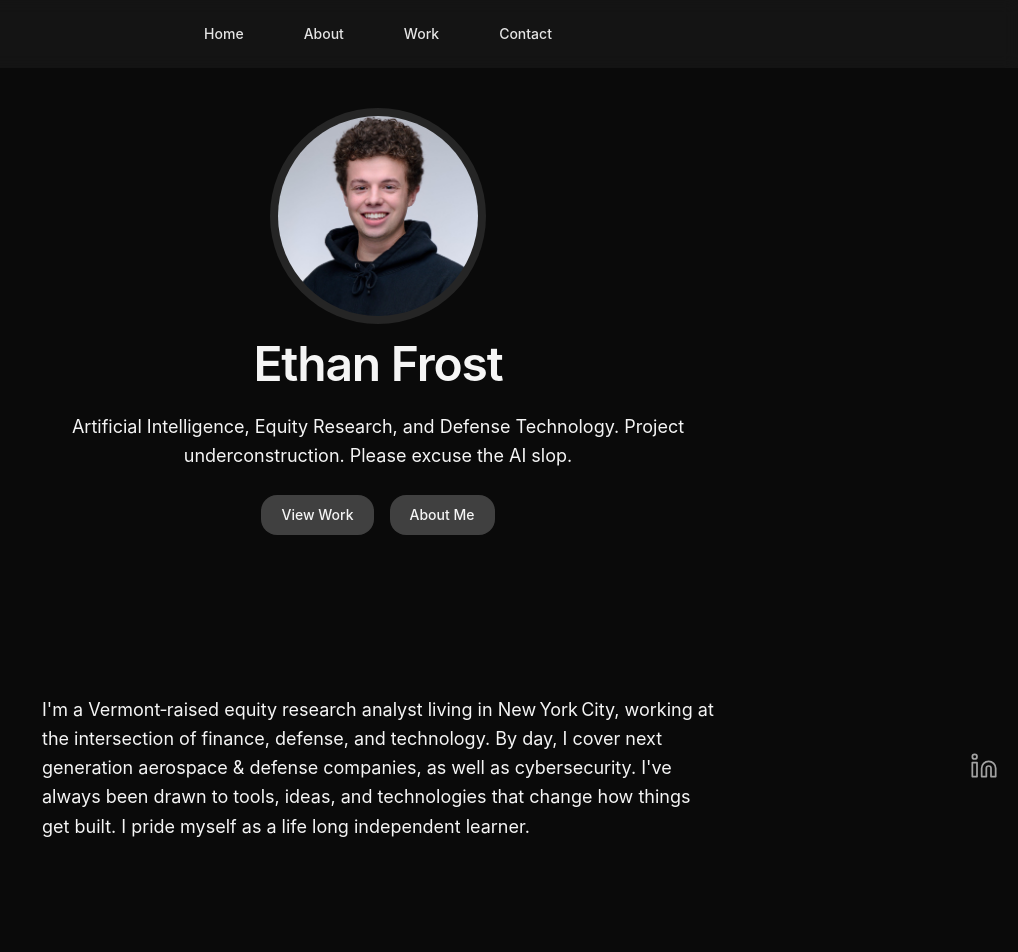
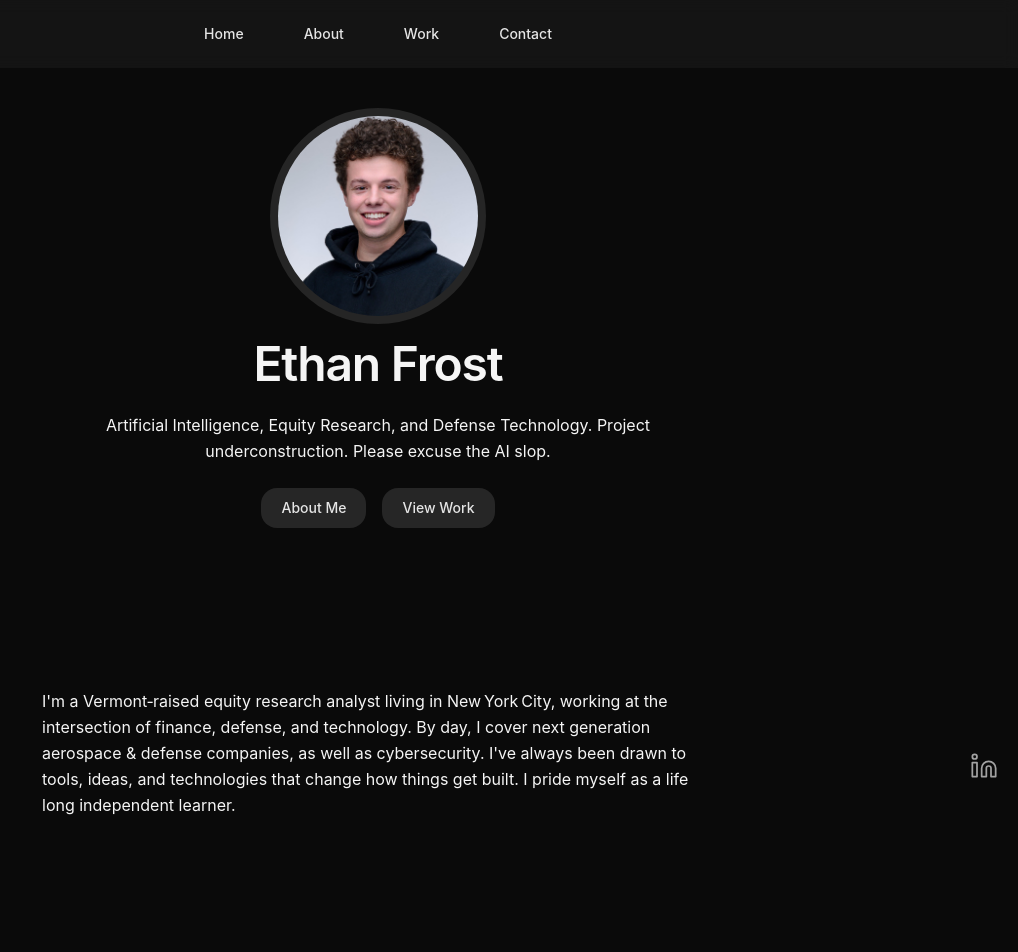
Before and after one commit to ethan-frost-xyz/personal-site, a Next.js app: page / in a window 1280 px wide. Shown: the top 952 px of the page, without its empty margins (262-1280 px from the left). Built offline with nearby package versions, Linux system fonts and the light colour scheme.

Commit message:
new button primitives

```diff
--- a/src/app/page.tsx
+++ b/src/app/page.tsx
@@ -2,9 +2,8 @@ import headshot from '../components/headshot.jpeg';
 import Link from 'next/link';
 import Image from 'next/image';
 import type { Metadata } from 'next';
-import Button from '../components/ui/button';
-import Card from '../components/ui/card';
-import { Section, H2, P } from "../components/primitives"
+import Card from '@/components/ui/card';
+import { Section, H2, P, Button } from "../components/primitives"
 
 export const metadata: Metadata = {
   title: 'Home – Ethan Frost',
@@ -34,12 +33,12 @@ export default function Home() {
           </P>
           {/* ---------------- Navigation Buttons ---------------- */}
           <div className="flex gap-4">
-            <Link href="/work">
-              <Button>View Work</Button>
-            </Link>
-            <Link href="/about">
-              <Button>About Me</Button>
-            </Link>
+            <Button asChild variant="secondary">
+              <Link href="/about">About Me</Link>
+            </Button>
+            <Button asChild variant="secondary">
+              <Link href="/work">View Work</Link>
+            </Button>
           </div>
         </section>
         {/* ---------------- Introduction ---------------- */}
--- a/src/components/primitives.tsx
+++ b/src/components/primitives.tsx
@@ -1,58 +1,108 @@
 "use client";
 
-// Generic layout & typography primitives
-// One file keeps the footprint small and easy to import.
+// Layout, typography, and CTA primitives — all in one lightweight file.
+// Any future pages can import { Section, H2, P, Button, buttonVariants } for instant consistency.
 
+import * as React from "react";
+import { cva, type VariantProps } from "class-variance-authority";
 import { cn } from "@/lib/utils";
-import type { HTMLAttributes, ReactNode } from "react";
+import type { HTMLAttributes } from "react";
 
 /* -------------------------------------------------------------------------- */
-/*                                  Section                                   */
+/*                                   Section                                  */
 /* -------------------------------------------------------------------------- */
 
-/**
- * Consistent max‑width container with sane horizontal & vertical padding.
- * You can override padding/margins by passing `className`.
- */
-interface SectionProps extends React.HTMLAttributes<HTMLElement> {
+export interface SectionProps extends React.HTMLAttributes<HTMLElement> {
   id?: string;
 }
 
 export function Section({ id, className, children, ...props }: SectionProps) {
   return (
-    <section id={id} className={cn("mx-auto max-w-screen-xl px-6 py-16", className)} {...props}>
+    <section
+      id={id}
+      className={cn("mx-auto w-full max-w-screen-xl px-6 py-16", className)}
+      {...props}
+    >
       {children}
     </section>
   );
 }
 
 /* -------------------------------------------------------------------------- */
-/*                                 Typography                                 */
+/*                                  Typography                                */
 /* -------------------------------------------------------------------------- */
 
-interface H2Props extends React.HTMLAttributes<HTMLHeadingElement> {}
-
-export function H2({ className, children, ...props }: H2Props) {
+export function H2({ className, ...p }: HTMLAttributes<HTMLHeadingElement>) {
   return (
-    <h2 className={cn("text-2xl font-semibold", className)} {...props}>
-      {children}
-    </h2>
+    <h2
+      {...p}
+      className={cn("text-2xl font-semibold tracking-tight", className)}
+    />
   );
 }
 
-interface PProps extends React.HTMLAttributes<HTMLParagraphElement> {}
-
-export function P({ className, children, ...props }: PProps) {
-  return (
-    <p className={cn("text-lg leading-relaxed", className)} {...props}>
-      {children}
-    </p>
-  );
+export function P({ className, ...p }: HTMLAttributes<HTMLParagraphElement>) {
+  return <p {...p} className={cn("leading-relaxed", className)} />;
 }
 
-export const Muted = ({ className, ...p }: HTMLAttributes<HTMLSpanElement>) => (
-  <span
-    {...p}
-    className={cn("text-sm text-neutral-500", className)}
-  />
+export function Muted({ className, ...p }: HTMLAttributes<HTMLSpanElement>) {
+  return <span {...p} className={cn("text-sm text-neutral-500", className)} />;
+}
+
+/* -------------------------------------------------------------------------- */
+/*                                   Button                                   */
+/* -------------------------------------------------------------------------- */
+
+// Variants driven by class‑variance‑authority so every CTA stays consistent.
+
+const buttonVariants = cva(
+  "inline-flex items-center justify-center rounded-2xl text-sm font-medium transition-colors focus:outline-none focus:ring-2 focus:ring-neutral-500/40 disabled:pointer-events-none disabled:opacity-50",
+  {
+    variants: {
+      variant: {
+        primary:
+          "bg-neutral-700 text-neutral-100 hover:bg-neutral-600 active:bg-neutral-500",
+        secondary:
+          "bg-neutral-800 text-neutral-200 hover:bg-neutral-700 active:bg-neutral-600",
+        ghost:
+          "bg-transparent text-neutral-300 hover:bg-neutral-800/40 active:bg-neutral-800/60",
+        icon:
+          "bg-neutral-800 p-2 text-neutral-100 hover:bg-neutral-700 active:bg-neutral-600",
+      },
+      size: {
+        sm: "px-3 py-1.5 text-xs",
+        md: "px-5 py-2.5",
+        lg: "px-6 py-3 text-base",
+      },
+    },
+    defaultVariants: {
+      variant: "primary",
+      size: "md",
+    },
+  }
 );
+
+import { Slot } from "@radix-ui/react-slot";
+
+export interface ButtonProps
+  extends React.ButtonHTMLAttributes<HTMLButtonElement>,
+    VariantProps<typeof buttonVariants> {
+  asChild?: boolean;
+}
+
+export const Button = React.forwardRef<HTMLButtonElement, ButtonProps>(
+  ({ className, variant, size, asChild = false, ...props }, ref) => {
+    const Comp: any = asChild ? Slot : "button";
+    return (
+      <Comp
+        ref={ref}
+        className={cn(buttonVariants({ variant, size }), className)}
+        {...props}
+      />
+    );
+  }
+);
+Button.displayName = "Button";
+
+// Re‑export the variant generator so you can style <Link> like a button.
+export { buttonVariants };
```
